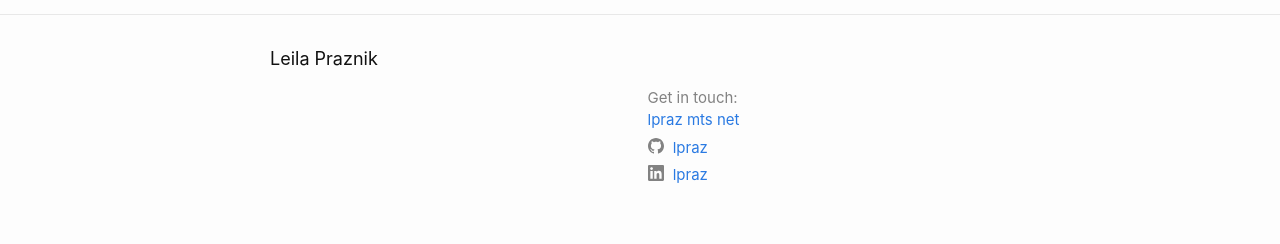
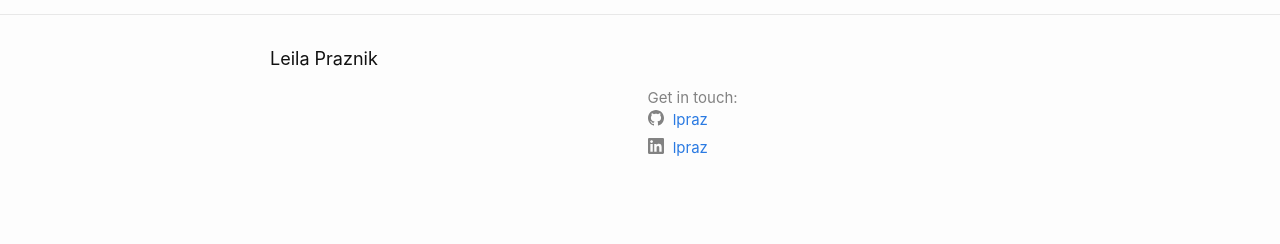
Before and after one commit to lpraz/lpraz.github.io, a Jekyll site: the page built from index.md, in a window 1280 px wide. Shown: the part 1446-1690 px from the top of the page. Built offline with Jekyll 4.4.1, drawn with Linux system fonts in a browser that asks for light colours; after the commit the page ends 1665 px from its top, so only the background shows below that.

Commit message:
Remove old email

```diff
--- a/_config.yml
+++ b/_config.yml
@@ -14,7 +14,6 @@
 # You can create any custom variable you would like, and they will be accessible
 # in the templates via {{ site.myvariable }}.
 title: Leila Praznik
-email: lpraz <at> mts <dot> net
 description: >- # this means to ignore newlines until "baseurl:"
 baseurl: "" # the subpath of your site, e.g. /blog
 url: "" # the base hostname & protocol for your site, e.g. http://example.com
```
